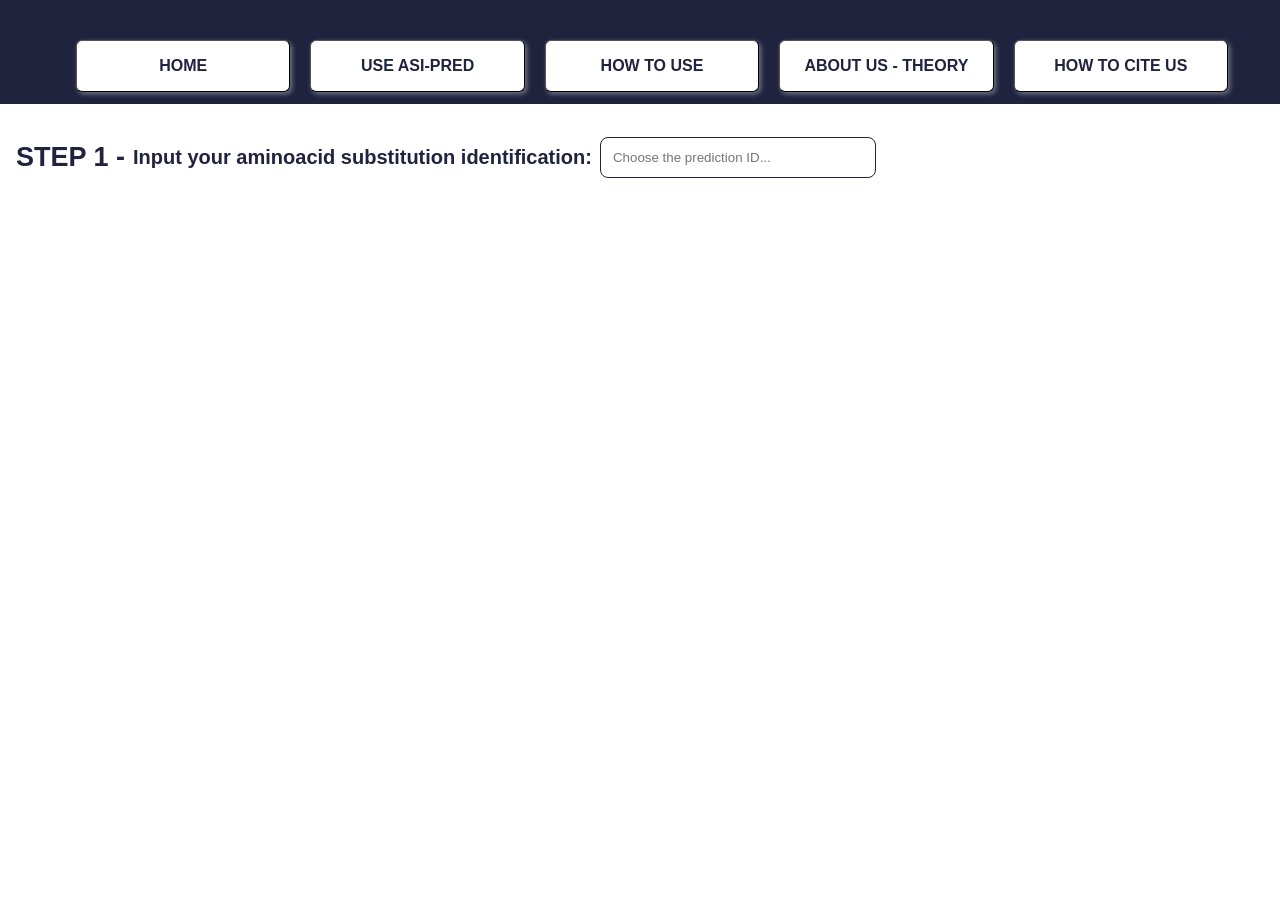
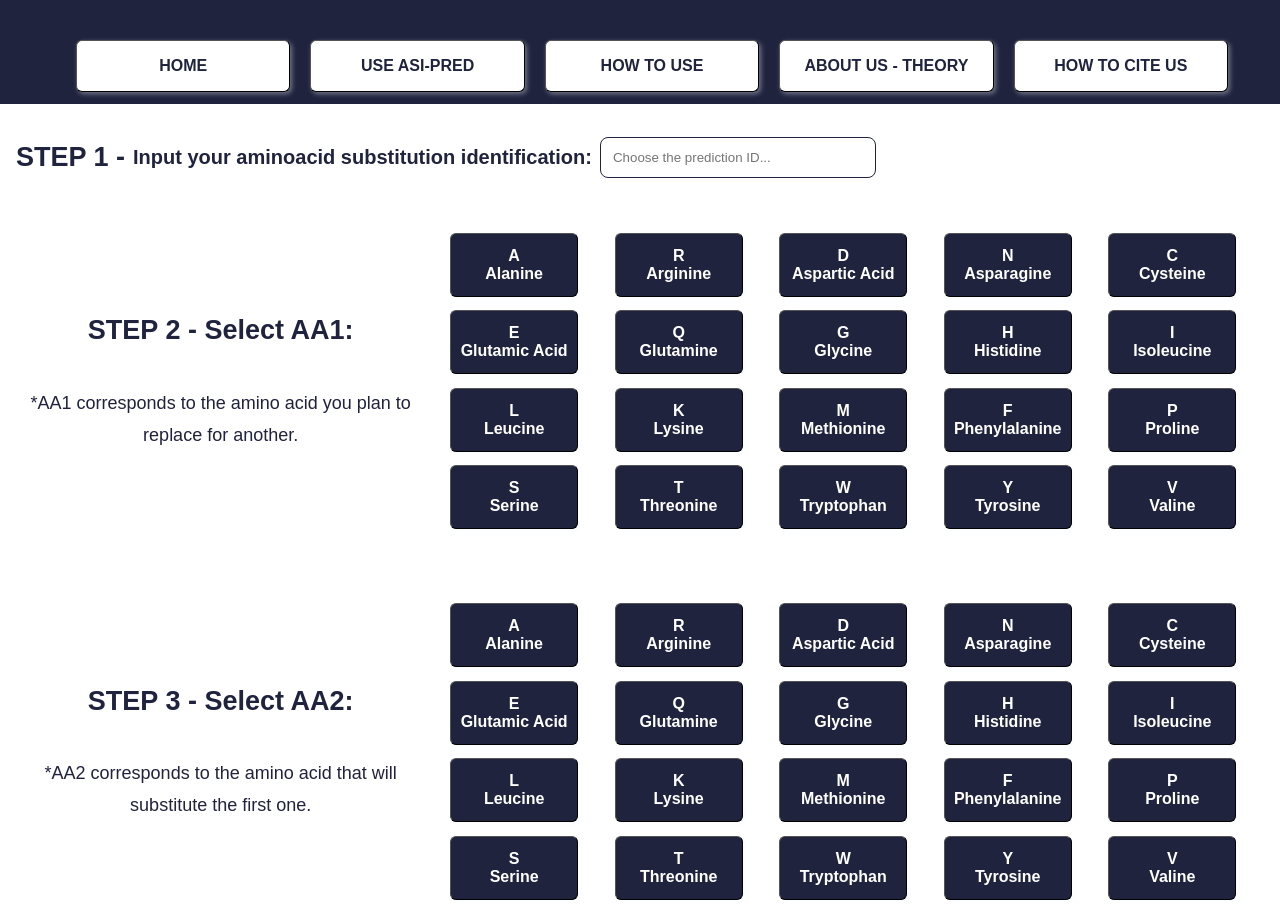
Before and after one commit to pesquisa-ame/asi-pred-frontend, a React (Vite) app: page /use-asi-pred in a window 1280 px wide. Shown: the part 326-1247 px from the top of the page. Before the commit the page ends 800 px from the top, so only its background shows below. Built offline with nearby package versions, Linux system fonts and the light colour scheme.

Commit message:
feat: useAsiPred page

```diff
--- /dev/null
+++ b/src/pages/useAsiPred/controller/handleAa1Active.ts
@@ -0,0 +1,14 @@
+interface handleAa1ActiveProps {
+  aa: string;
+  setAa1: (aa: string) => void;
+  setAa1Active: (active: boolean) => void;
+}
+
+export function handleAa1Active({
+  aa,
+  setAa1,
+  setAa1Active,
+}: handleAa1ActiveProps) {
+  setAa1(aa);
+  setAa1Active(true);
+}
--- /dev/null
+++ b/src/pages/useAsiPred/controller/handleAa2Active.ts
@@ -0,0 +1,14 @@
+interface handleAa2ActiveProps {
+  aa: string;
+  setAa2: (aa: string) => void;
+  setAa2Active: (active: boolean) => void;
+}
+
+export function handleAa2Active({
+  aa,
+  setAa2,
+  setAa2Active,
+}: handleAa2ActiveProps) {
+  setAa2(aa);
+  setAa2Active(true);
+}
--- a/src/pages/useAsiPred/useAsiPred.tsx
+++ b/src/pages/useAsiPred/useAsiPred.tsx
@@ -1,11 +1,31 @@
+import { useState } from "react";
 import { Input } from "../../components/input/view/input.view";
-import './useAsiPred.css';
+
+import { Aa1Selection } from "../../components/aa1Selection/aa1Selection";
+import "./useAsiPred.css";
+import { Aa2Selection } from "../../components/aa2Selection/aa2Selection";
 
 export const UseAsiPred = () => {
+    const [aa1, setAa1] = useState('');
+    const [aa2, setAa2] = useState("");
+    const [aa1Active, setAa1Active] = useState(false);
+    const [aa2Active, setAa2Active] = useState(false);
+
     return (
-        <div className="use-asi-pred-page">
-            <Input handleInputChange={() => {}}/>
-
-        </div>
-    )
+      <div className="use-asi-pred-page">
+        <Input handleInputChange={() => {}} />
+        <Aa1Selection
+          aa1={aa1}
+          aa1Active={aa1Active}
+          setAa1={setAa1}
+          setAa1Active={setAa1Active}
+        />
+        <Aa2Selection
+          aa2={aa2}
+          aa2Active={aa2Active}
+          setAa2={setAa2}
+          setAa2Active={setAa2Active}
+        />
+      </div>
+    );
 }
```
